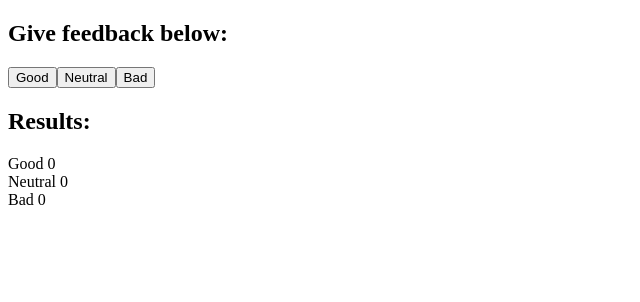
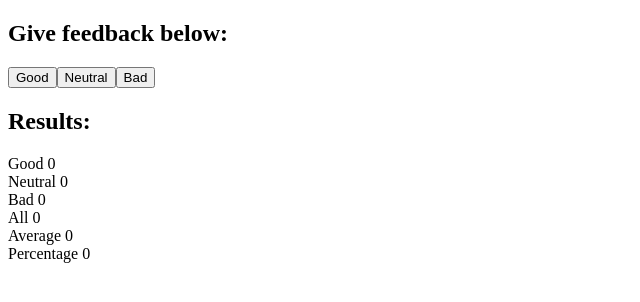
Before and after one commit to doteins/full-stack-open, a React (Create React App) app in the folder part_1/unicafe/: page / in a window 1280 px wide. Shown: the top 302 px of the page, without its empty margins (0-640 px from the left). Built offline with nearby package versions, Linux system fonts and the light colour scheme.

Commit message:
1.7 unicafe step 2

```diff
--- a/part_1/unicafe/src/App.js
+++ b/part_1/unicafe/src/App.js
@@ -1,7 +1,7 @@
-import { useState } from 'react'
+import { useState } from "react";
 
 // Header component
-const Header = ({header}) => {
+const Header = ({ header }) => {
   return (
     <div>
       <h2>{header}</h2>
@@ -9,46 +9,82 @@ const Header = ({header}) => {
   );
 };
 
-// Counter element
-const Display = ({text, counter}) => <div>{text} {counter}</div>
+// Display counter element
+const Display = ({ text, counter }) => (
+  <div>
+    {text} {counter}
+  </div>
+);
 
 // Button component
 const Button = ({ handleClick, text }) => {
-  return (
-    <button onClick={handleClick}>
-      {text}
-    </button>
-  )
-}
+  return <button onClick={handleClick}>{text}</button>;
+};
 
 const App = () => {
   // Headers
-  const firstHeader = "Give feedback below:"
-  const secondHeader = "Results:"
+  const firstHeader = "Give feedback below:";
+  const secondHeader = "Results:";
+
+  // Save all clicks
+  const [total, setTotal] = useState(0);
 
   // Save clicks of each button to its own state
-  const [good, setGood] = useState(0)
-  const [neutral, setNeutral] = useState(0)
-  const [bad, setBad] = useState(0)
+  const [good, setGood] = useState(0);
+  const [neutral, setNeutral] = useState(0);
+  const [bad, setBad] = useState(0);
 
   // Set click events
-  const increaseGood = () => setGood(good + 1)
-  const increaseNeutral = () => setNeutral(neutral + 1)
-  const increaseBad = () => setBad(bad + 1)
+  const increaseGood = () => {
+    setGood(good + 1);
+    setTotal(total + 1);
+  };
+
+  const increaseNeutral = () => {
+    setNeutral(neutral + 1);
+    setTotal(total + 1);
+  };
+
+  const increaseBad = () => {
+    setBad(bad + 1);
+    setTotal(total + 1);
+  };
+
+  // Average of good and bad votes
+const average = (val1, val2, val3) => {
+  if (parseInt(val3) === 0) {
+    return 0
+  }
+  const result = ((val1 - val2) / val3)
+  return result
+}
+
+// Positive votes % calculation
+const percentage = (counter, totalCounter) => {
+  if (totalCounter === 0) {
+    return 0
+  }
+  const result = (counter / totalCounter) * 100
+  return `${result} %`
+};
 
   return (
     <div>
       <Header header={firstHeader} />
-      <Button handleClick={increaseGood} text={'Good'} />
-      <Button handleClick={increaseNeutral} text={'Neutral'} />
-      <Button handleClick={increaseBad} text={'Bad'} />
+      <Button handleClick={increaseGood} text={"Good"} />
+      <Button handleClick={increaseNeutral} text={"Neutral"} />
+      <Button handleClick={increaseBad} text={"Bad"} />
 
       <Header header={secondHeader} />
-      <Display text={'Good'} counter={good} />
-      <Display text={'Neutral'} counter={neutral} />
-      <Display text={'Bad'} counter={bad} />
+      <Display text={"Good"} counter={good} />
+      <Display text={"Neutral"} counter={neutral} />
+      <Display text={"Bad"} counter={bad} />
+      <Display text={"All"} counter={total} />
+      <Display text={"Average"} counter={average(good,bad,total)} />
+      <Display text={"Percentage"} counter={percentage(good,total)} />
+
     </div>
-  )
-}
+  );
+};
 
 export default App;
```
